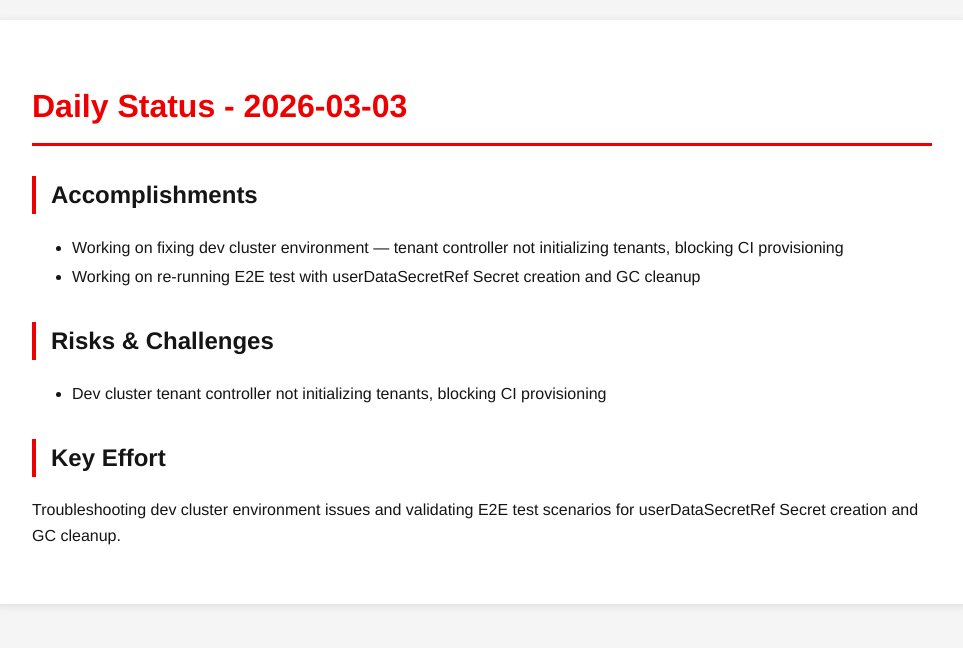
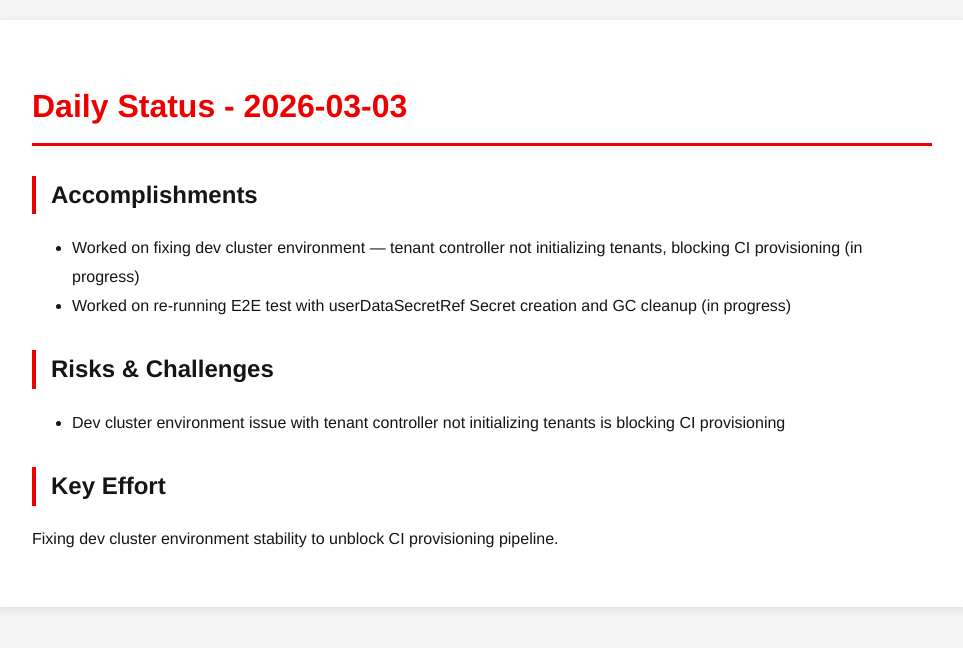
Before and after one commit to tzvatot/daily-status, a Jekyll site: the page built from 2026-03-03.md, in a window 1280 px wide. Shown: the top 648 px of the page, without its empty margins (158-1121 px from the left). Built offline with Jekyll 4.4.1, drawn with Linux system fonts in a browser that asks for light colours.

Commit message:
Daily status update - 2026-03-03

```diff
--- a/2026-03-03.md
+++ b/2026-03-03.md
@@ -7,11 +7,14 @@ date: 2026-03-03
 # Daily Status - 2026-03-03
 
 ## Accomplishments
-- Working on fixing dev cluster environment — tenant controller not initializing tenants, blocking CI provisioning
-- Working on re-running E2E test with userDataSecretRef Secret creation and GC cleanup
+
+- Worked on fixing dev cluster environment — tenant controller not initializing tenants, blocking CI provisioning (in progress)
+- Worked on re-running E2E test with userDataSecretRef Secret creation and GC cleanup (in progress)
 
 ## Risks & Challenges
-- Dev cluster tenant controller not initializing tenants, blocking CI provisioning
+
+- Dev cluster environment issue with tenant controller not initializing tenants is blocking CI provisioning
 
 ## Key Effort
-Troubleshooting dev cluster environment issues and validating E2E test scenarios for userDataSecretRef Secret creation and GC cleanup.
+
+Fixing dev cluster environment stability to unblock CI provisioning pipeline.
```
